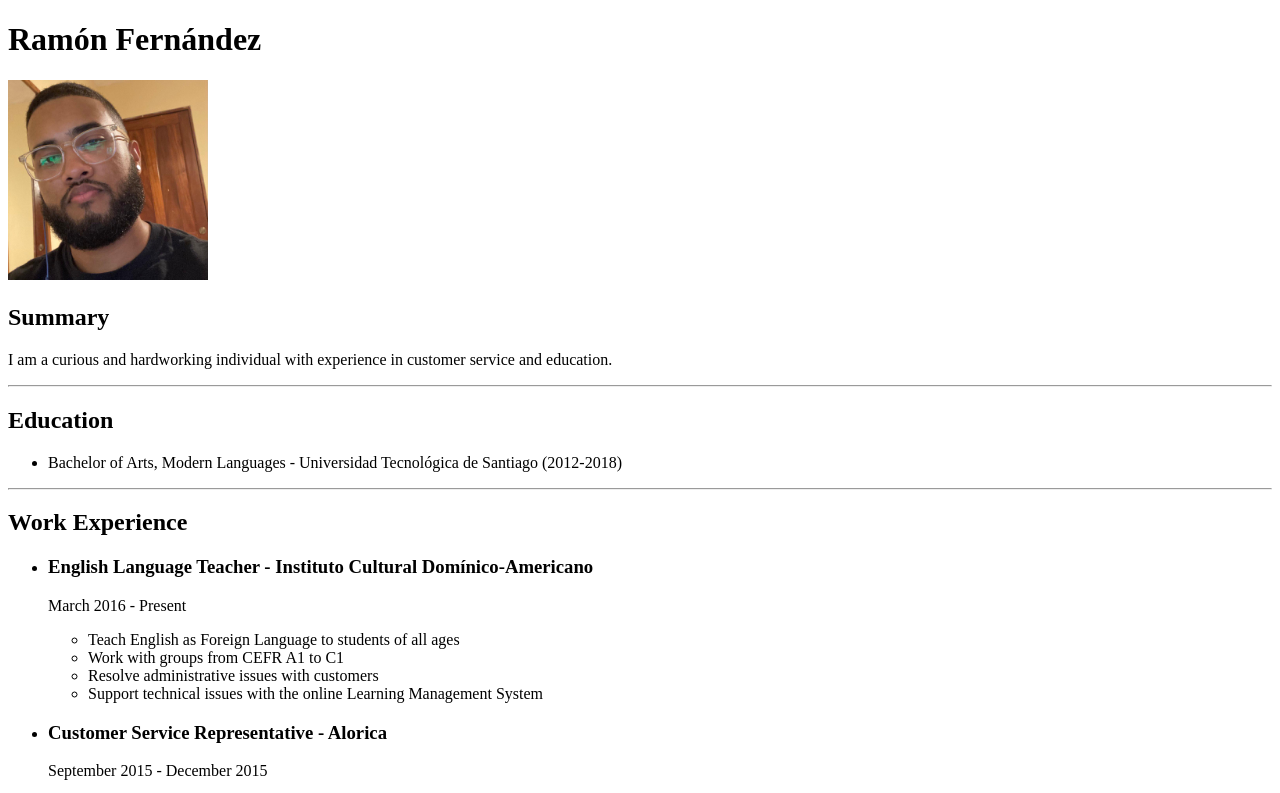
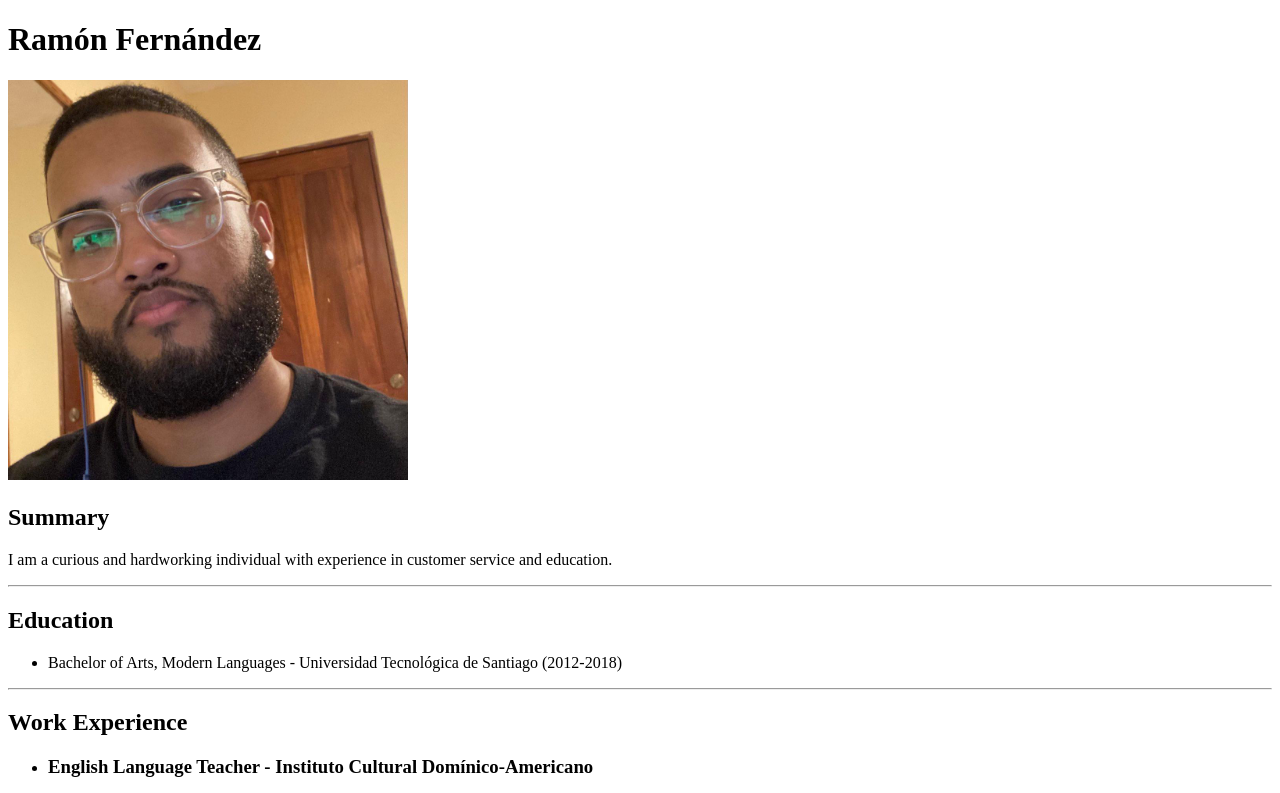
Before and after one commit to raymonfer/resume, a plain HTML site: page index.html in a window 1280 px wide. Shown: the top 793 px of the page. Drawn offline with Linux system fonts and the light colour scheme.

Commit message:
Add files via upload

```diff
--- a/index.html
+++ b/index.html
@@ -9,7 +9,7 @@
 
 <body>
     <h1>Ramón Fernández</h1>
-    <img src="assets/WhatsApp Image 2022-12-31 at 00.00.15.jpg" height="200" />
+    <img src="assets/WhatsApp Image 2022-12-31 at 00.00.15.jpg" height="400" />
     <h2>Summary</h2>
     <p>I am a curious and hardworking individual with experience in customer service and education.</p>
     <hr>
```
Also changed, not shown: contact.html (+1 -1 lines).
